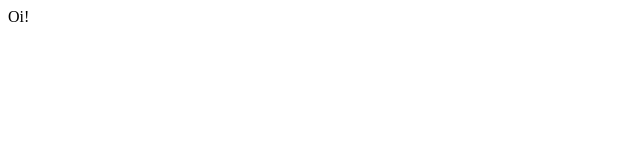
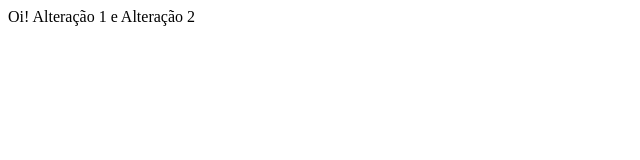
Before and after one commit to AntonioAJBatista/curso-git, a plain HTML site: page index.html in a window 1280 px wide. Shown: the whole page, without its empty margins (0-640 px from the left). Drawn offline with Linux system fonts and the light colour scheme.

Commit message:
Alterações 1 e 2

```diff
--- a/index.html
+++ b/index.html
@@ -7,7 +7,7 @@
 </head>
 
 <body>
-    Oi!
+    Oi! Alteração 1 e Alteração 2
 </body>
 
 </html>
```
